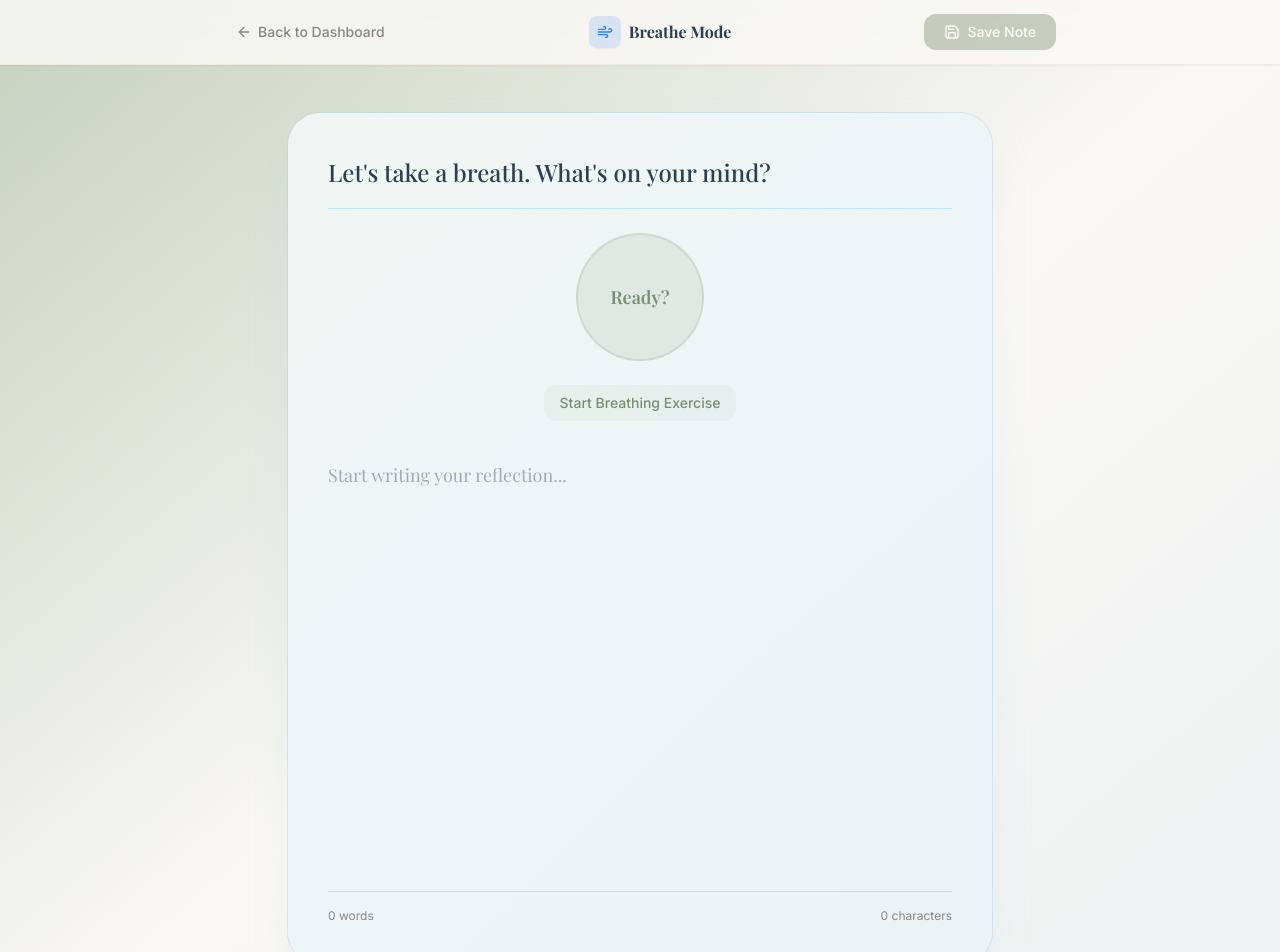
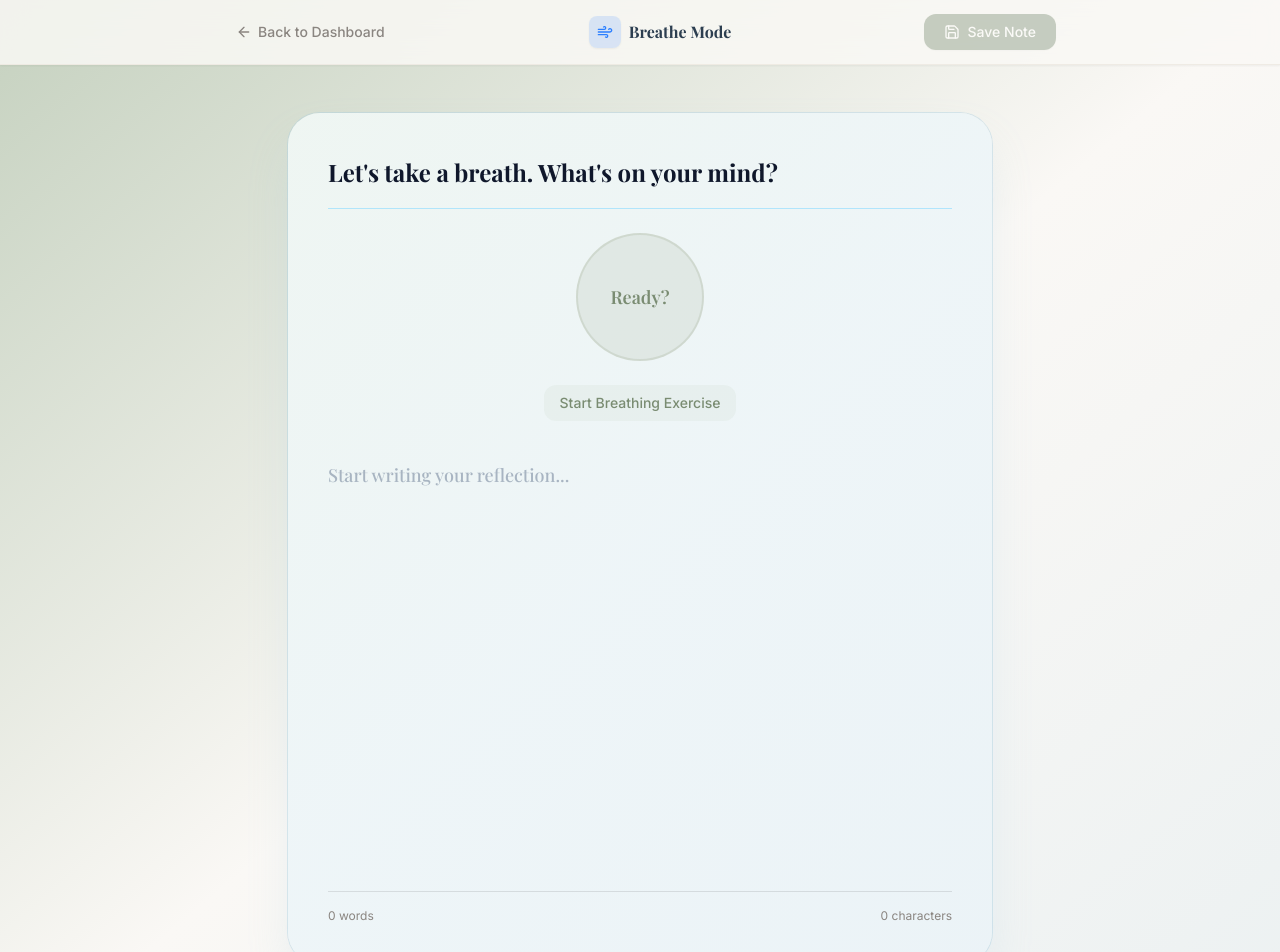
Before and after one commit to MatheusPane/Notes-to-Self, a Next.js app: page /breathe in a window 1280 px wide. Shown: the top 952 px of the page. Built offline with nearby package versions, Linux system fonts and the light colour scheme; a web font is replaced by a local one.

Commit message:
Fix text contrast and grid opacity for Visions mode

```diff
--- a/src/app/globals.css
+++ b/src/app/globals.css
@@ -354,19 +354,19 @@ html.dark .paper-breathe {
 
 /* 4. Visions: Crisp Ethereal Lilac Bullet Journal Grid */
 .paper-visions {
-  background-color: #fbf8fd;
+  background-color: #fcfaff;
   background-image:
-    linear-gradient(to right, rgba(166, 139, 190, 0.14) 1px, transparent 1px),
-    linear-gradient(to bottom, rgba(166, 139, 190, 0.14) 1px, transparent 1px);
+    linear-gradient(to right, rgba(147, 51, 234, 0.08) 1px, transparent 1px),
+    linear-gradient(to bottom, rgba(147, 51, 234, 0.08) 1px, transparent 1px);
   background-size: 24px 24px;
-  box-shadow: 0 20px 40px -15px rgba(201, 184, 217, 0.3), 0 0 0 1px rgba(201, 184, 217, 0.4);
+  box-shadow: 0 20px 40px -15px rgba(168, 85, 247, 0.15), 0 0 0 1px rgba(216, 180, 254, 0.4);
 }
 
 html.dark .paper-visions {
   background-color: #16121e;
   background-image:
-    linear-gradient(to right, rgba(166, 139, 190, 0.18) 1px, transparent 1px),
-    linear-gradient(to bottom, rgba(166, 139, 190, 0.18) 1px, transparent 1px);
+    linear-gradient(to right, rgba(192, 132, 252, 0.12) 1px, transparent 1px),
+    linear-gradient(to bottom, rgba(192, 132, 252, 0.12) 1px, transparent 1px);
   background-size: 24px 24px;
   box-shadow: 0 20px 40px -15px rgba(0, 0, 0, 0.6), 0 0 0 1px rgba(166, 139, 190, 0.2);
 }
--- a/src/components/JournalEditor.tsx
+++ b/src/components/JournalEditor.tsx
@@ -125,13 +125,13 @@ export default function JournalEditor({
               animate={{ opacity: 1, y: 0 }}
               transition={{ delay: 0.2 }}
               className={cn(
-                "font-serif text-xl sm:text-2xl font-medium leading-relaxed border-b pb-4",
-                mode.key === "gratitude" && "text-orange-950/90 dark:text-orange-200/90 border-orange-300/40 dark:border-orange-900/40",
-                mode.key === "vent" && "text-slate-100 dark:text-slate-100 border-red-900/40 dark:border-red-950/60",
-                mode.key === "breathe" && "text-navy dark:text-sky-100 border-sky-300/40 dark:border-sky-800/40",
-                mode.key === "visions" && "text-purple-950/90 dark:text-purple-100/90 border-purple-300/40 dark:border-purple-900/40",
-                mode.key === "braindump" && "text-charcoal dark:text-slate-200 border-slate-300/40 dark:border-slate-700/40",
-                !["gratitude", "vent", "breathe", "visions", "braindump"].includes(mode.key) && "text-navy/90 border-broken-white/60"
+                "font-serif text-xl sm:text-2xl font-bold leading-relaxed border-b pb-4",
+                mode.key === "gratitude" && "text-amber-950 dark:text-amber-100 border-amber-300/50 dark:border-amber-900/50",
+                mode.key === "vent" && "text-slate-100 dark:text-slate-100 border-red-900/50 dark:border-red-950/60",
+                mode.key === "breathe" && "text-slate-900 dark:text-sky-100 border-sky-300/50 dark:border-sky-800/50",
+                mode.key === "visions" && "text-purple-950 dark:text-purple-100 border-purple-300/50 dark:border-purple-800/50",
+                mode.key === "braindump" && "text-slate-900 dark:text-slate-100 border-slate-300/50 dark:border-slate-700/50",
+                !["gratitude", "vent", "breathe", "visions", "braindump"].includes(mode.key) && "text-navy dark:text-slate-100 border-broken-white/60"
               )}
             >
               {mode.prompt}
@@ -175,13 +175,13 @@ export default function JournalEditor({
                       : "Start writing your reflection..."
                   }
                   className={cn(
-                    "w-full bg-transparent border-none outline-none resize-none font-serif text-base sm:text-lg min-h-[300px] md:min-h-[400px]",
-                    mode.key === "gratitude" && "text-[#3a2e2b] dark:text-[#f7eade] placeholder:text-[#3a2e2b]/40 dark:placeholder:text-[#f7eade]/40 leading-relaxed",
-                    mode.key === "vent" && "text-slate-100 dark:text-slate-200 placeholder:text-slate-500 leading-relaxed font-sans",
-                    mode.key === "breathe" && "text-[#2c3e50] dark:text-[#e2f1f8] placeholder:text-[#2c3e50]/40 dark:placeholder:text-[#e2f1f8]/40 leading-relaxed",
-                    mode.key === "visions" && "text-[#2d2438] dark:text-[#f3ebfa] placeholder:text-[#2d2438]/40 dark:placeholder:text-[#f3ebfa]/40 leading-relaxed",
-                    mode.key === "braindump" && "text-[#2d3748] dark:text-[#e2e8f0] placeholder:text-[#2d3748]/40 dark:placeholder:text-[#e2e8f0]/40 leading-[32px] pt-[2px]",
-                    !["gratitude", "vent", "breathe", "visions", "braindump"].includes(mode.key) && "text-charcoal placeholder:text-muted/40 leading-relaxed"
+                    "w-full bg-transparent border-none outline-none resize-none font-serif text-base sm:text-lg min-h-[300px] md:min-h-[400px] font-medium",
+                    mode.key === "gratitude" && "text-amber-950 dark:text-amber-50 placeholder:text-amber-900/40 dark:placeholder:text-amber-200/40 leading-relaxed",
+                    mode.key === "vent" && "text-slate-100 dark:text-slate-100 placeholder:text-slate-400 leading-relaxed font-sans",
+                    mode.key === "breathe" && "text-slate-900 dark:text-sky-50 placeholder:text-slate-500/50 dark:placeholder:text-sky-200/40 leading-relaxed",
+                    mode.key === "visions" && "text-purple-950 dark:text-purple-50 placeholder:text-purple-900/40 dark:placeholder:text-purple-200/40 leading-relaxed",
+                    mode.key === "braindump" && "text-slate-900 dark:text-slate-100 placeholder:text-slate-400/50 leading-[32px] pt-[2px]",
+                    !["gratitude", "vent", "breathe", "visions", "braindump"].includes(mode.key) && "text-charcoal dark:text-slate-100 placeholder:text-muted/40 leading-relaxed"
                   )}
                   autoFocus
                 />
```
